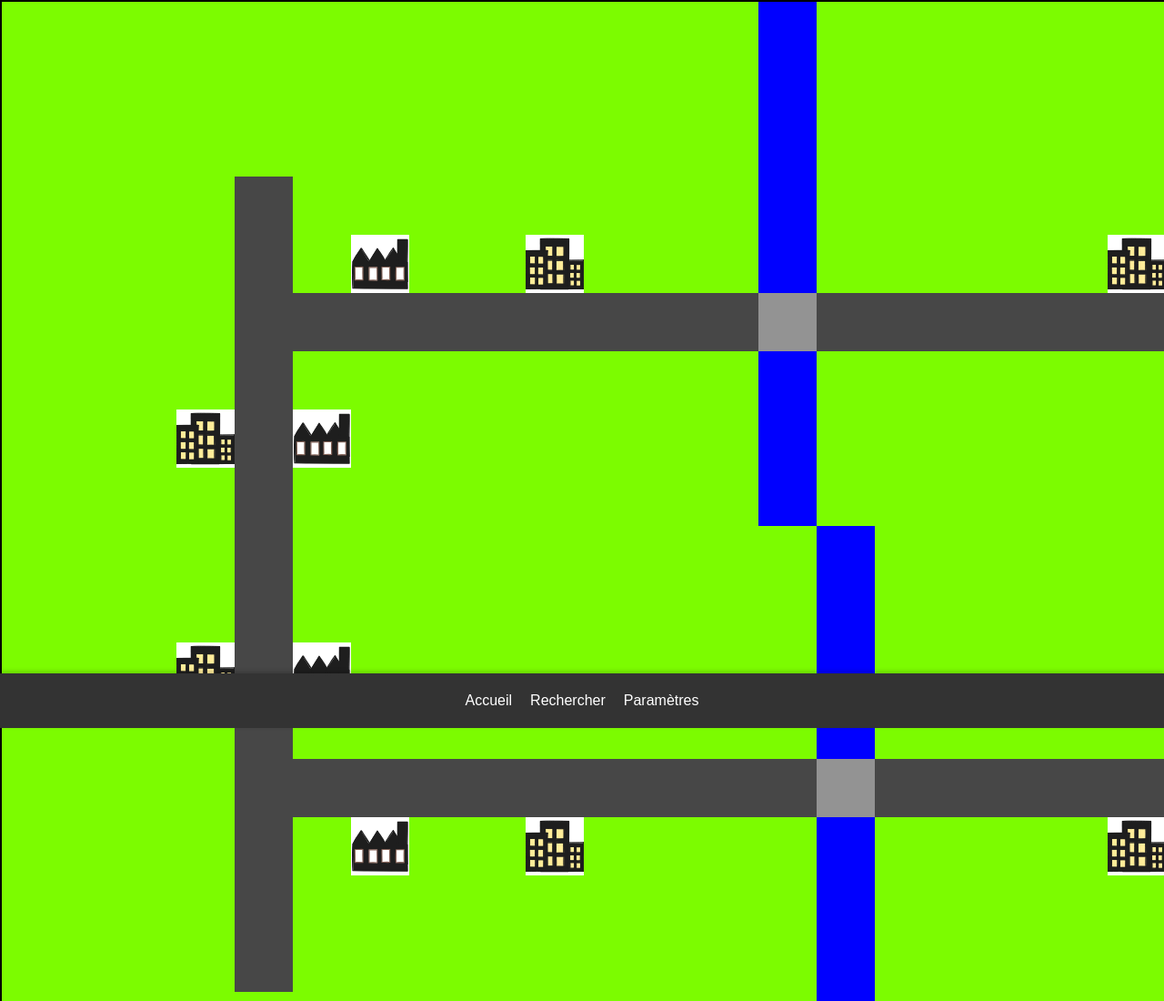
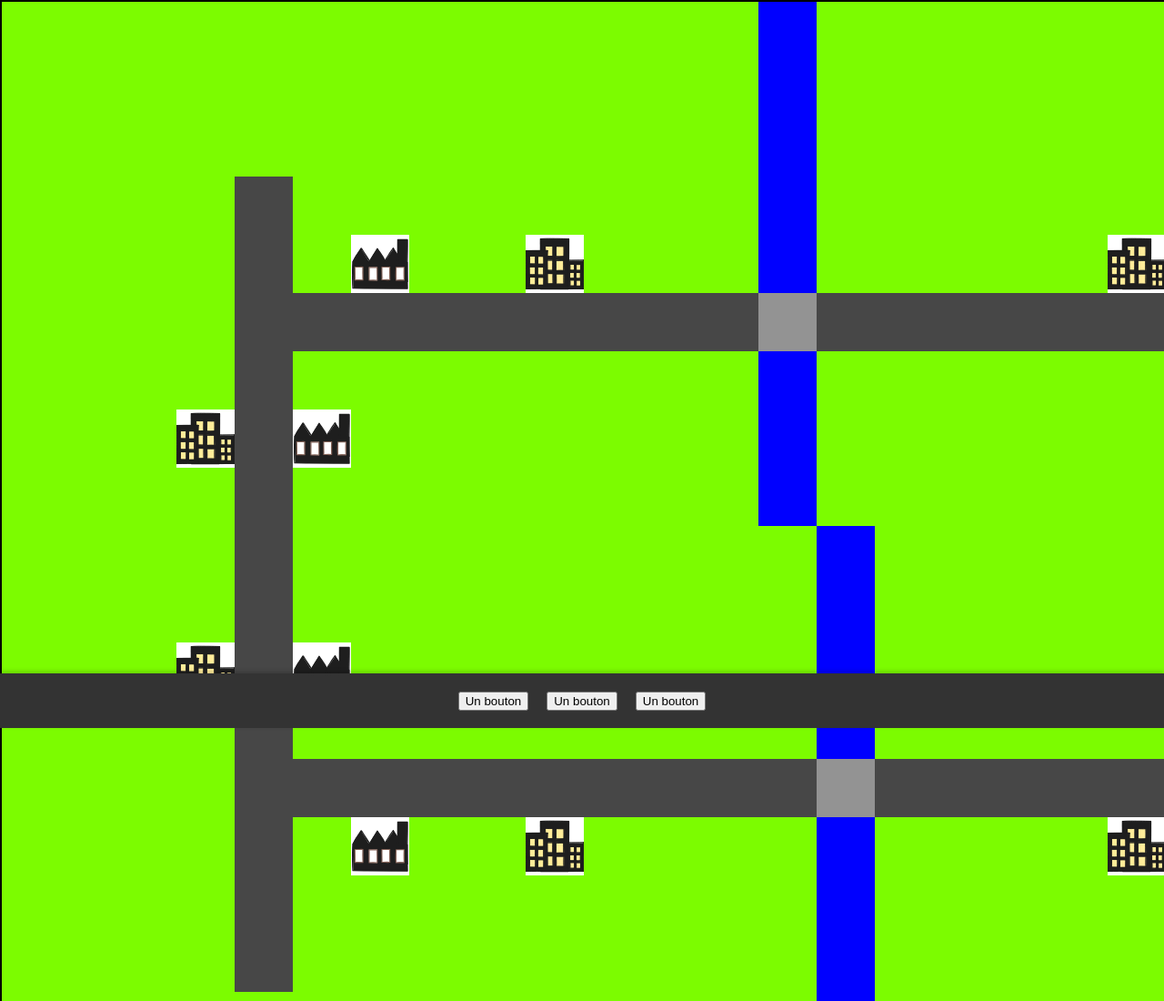
Before and after one commit to NoxXVI/B1-EFREI-Warisim, a plain HTML site: page game.html in a window 1280 px wide. Shown: the top 1100 px of the page at 91% size. Drawn offline with Linux system fonts and the light colour scheme.

Commit message:
Un autre autre commit

```diff
--- a/game.html
+++ b/game.html
@@ -611,9 +611,9 @@
     </div>
     <div class="bottom-bar">
         <ul>
-            <li><a href="#">Accueil</a></li>
-            <li><a href="#">Rechercher</a></li>
-            <li><a href="#">Paramètres</a></li>
+            <li><button>Un bouton</button>
+            <li><button>Un bouton</button>
+            <li><button>Un bouton</button>
         </ul>
     </div>
   </body>
--- a/style.css
+++ b/style.css
@@ -9,7 +9,8 @@
 h1 {
     text-align: center;
     color: #2b2b52;
-    border:2mm ridge, rgba(211, 220, 50, 0.6);
+    padding: 20px;
+    border: 3.5mm ridge rgba(211, 220, 50, 0.6);
     font-family: 'Sixtyfour Convergence', sans-serif;
     font-size: 4rem;
 
```
